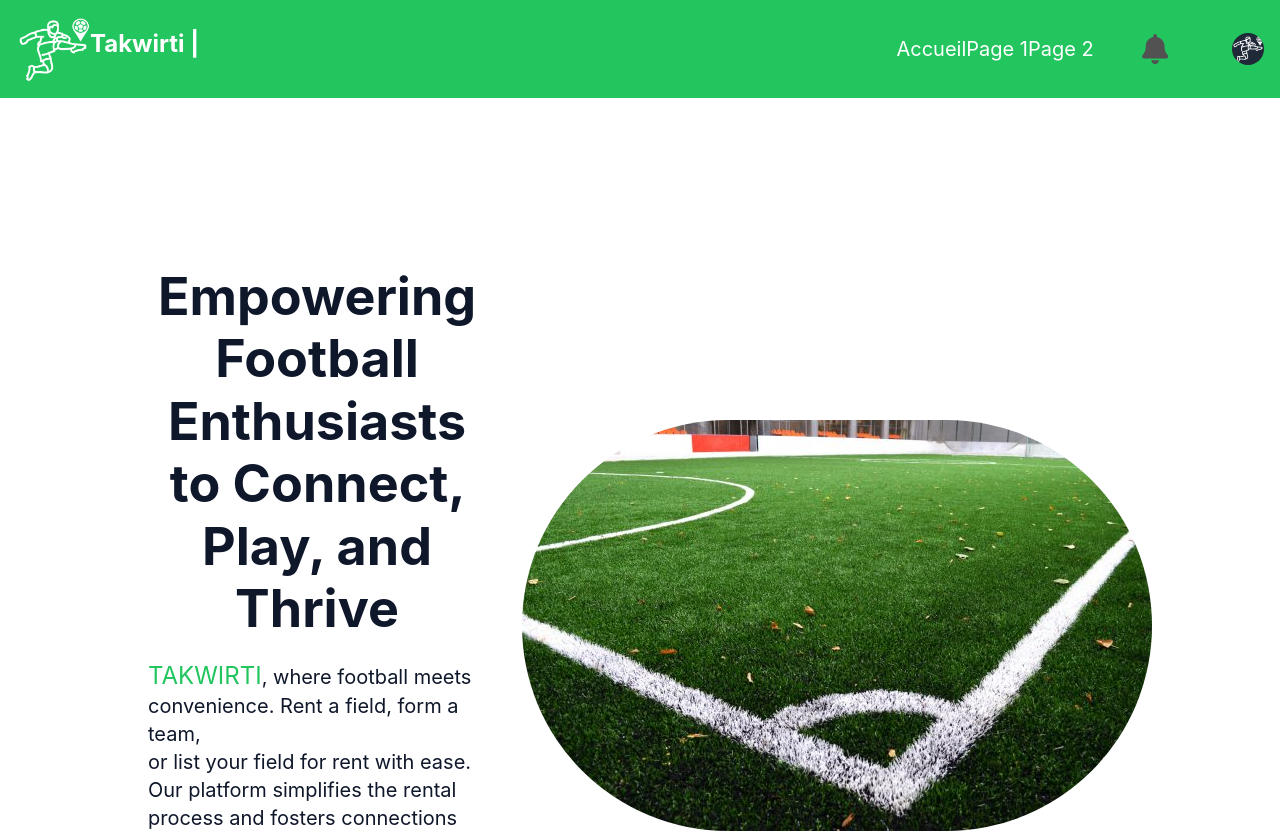
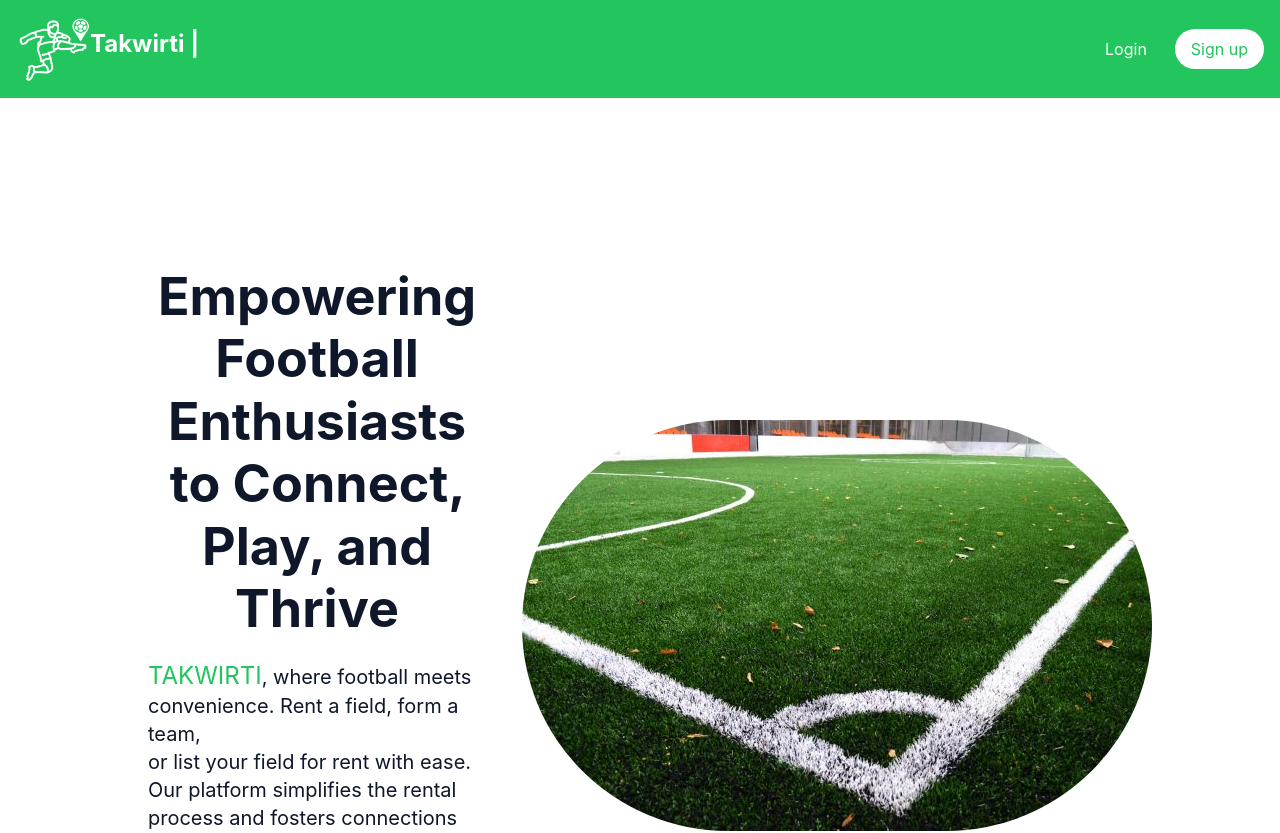
Before and after one commit to Zouaoui-Montassar/Takwirti, a React (Create React App) app in the folder frontend/: page / in a window 1280 px wide. Shown: the top 833 px of the page. Built offline with nearby package versions, Linux system fonts and the light colour scheme.

Commit message:
Fixed Comportement el navbar

```diff
--- a/frontend/src/components/NavBar.jsx
+++ b/frontend/src/components/NavBar.jsx
@@ -6,14 +6,14 @@ import whitelogo from '../assets/whitelogo.png';
 import { useLogout } from '../hooks/useLogout';
 import { useAuthContext } from '../hooks/useAuthContext';
 
-const NavBar = ({ links }) => {
+const NavBar = ({ links, isHomePage }) => {
+  /*added , isHomePage fou9 hedhi bedhabet   */
   const { user } = useAuthContext(); // bech naffichi el infos fel profile ala jnab
-  const [isHomePage, setIsHomePage] = useState(false);
+  /* const [isHomePage, setIsHomePage] = useState(false); */
   const [isMenuOpen, setIsMenuOpen] = useState(false);
   const [isNotificationMenuOpen, setIsNotificationMenuOpen] = useState(false);
 
   const { logout } = useLogout()
-
   const handleClick = () => {
     logout();
     alert("logged out successfully");
@@ -31,10 +31,12 @@ const NavBar = ({ links }) => {
 
   return (
     <nav className='bg-green-500  top-0 left-0 right-0  flex justify-between items-center px-4 py-3 max-container text-white '>
-      <div className='flex flex-row'>
-        <img src={whitelogo} alt="logo" width={74} height={50} />
-        <h1 className='text-2xl font-bold pt-4'> Takwirti |</h1>
-      </div>
+
+
+    <div className='flex flex-row'>
+      <img src={whitelogo} alt="logo" width={74} height={50} />
+      <h1 className='text-2xl font-bold pt-4'> Takwirti |</h1>
+    </div>
 
 
       <div className='flex space-x-7 items-center justify-center'>
--- a/frontend/src/pages/MainPage.jsx
+++ b/frontend/src/pages/MainPage.jsx
@@ -54,7 +54,7 @@ const MainPage = () => {
   return (
 
     <>
-    <NavBar links={links}/>
+    <NavBar links={links} isHomePage={true} />
     <div>
         <div className='m-7 flex flex-col md:flex-row items-center justify-center m-[10%]'>
           <div className='flex flex-col mt-10  px-5 items-center justify-center md:w-1/2 sm:mb-2'>
```
